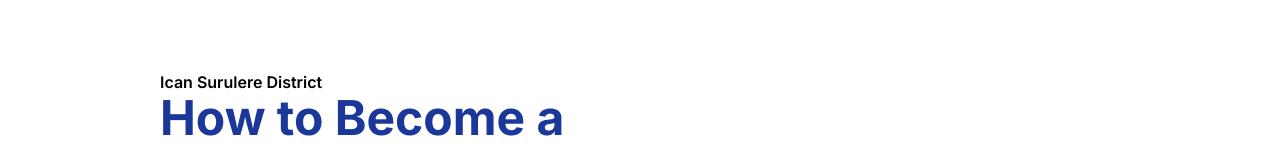
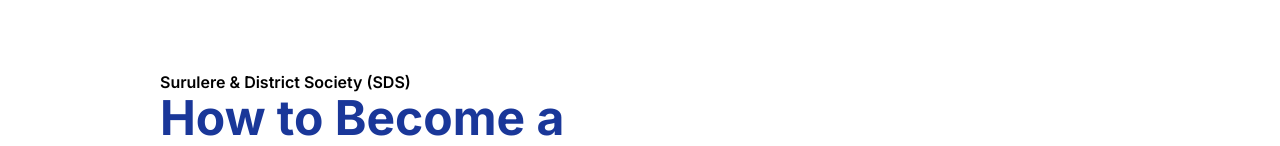
Before and after one commit to Edema-wxd/ican-frontend, a Next.js app: page /membership in a window 1280 px wide. Shown: the part 638-784 px from the top of the page. Built offline with nearby package versions, Linux system fonts and the light colour scheme; a web font is replaced by a local one.

Commit message:
updated the ican names

```diff
--- a/src/app/(home)/about-us/our-excos/page.tsx
+++ b/src/app/(home)/about-us/our-excos/page.tsx
@@ -43,7 +43,7 @@
             linkedin="https://www.linkedin.com/in/dr-bode-oguntoke-3a87731a"
           />
           <Exco
-            name="Dcns. Abosede Abidemi OGUNJOBI"
+            name="Dcns. Abosede Abidemi OGUNJOBI, FCA"
             role="Treasurer "
             imgurl="/excos/Exco-3.png"
             linkedin="https://www.linkedin.com/in/abosede-ogunjobi-fca-acti-19292631?utm_source=share&utm_campaign=share_via&utm_content=profile&utm_medium=android_app"
--- a/src/app/(home)/about-us/page.tsx
+++ b/src/app/(home)/about-us/page.tsx
@@ -17,7 +17,7 @@
       <Heroimg
         subtxt={""}
         toggle={false}
-        maintxt="About Surulere & District Society"
+        maintxt="About Surulere & District Society (SDS)"
         imageUrl="/aboutushero.png"
       >
         <></>
@@ -33,7 +33,7 @@
           </h4>
         </div>
         <div className="flex w-fit flex-col sm:flex-row  gap-12 justify-between">
-        <div className="flex flex-col rounded-xl gap-6 max-w-sm bg-green-200 text-black p-8">
+          <div className="flex flex-col rounded-xl gap-6 max-w-sm bg-green-200 text-black p-8">
             <h6 className=" text-xl font-medium  ">
               OUR VISION
               <hr className="  border opacity-50 w-full border-gray-100   " />
@@ -53,7 +53,6 @@
               excellence in young and vibrant accountants
             </p>
           </div>
-
         </div>
       </div>
       <div className=" w-full p-4 sm:py-20 sm:px-40 bg-green-100 sm:bg-blue-100 flex flex-col items-center justify-center gap-16 ">
@@ -65,7 +64,9 @@
         <div className="flex flex-col sm:grid sm:grid-cols-2 flex-wrap gap-12 items-center justify-center">
           <Itemcard
             name={"Discipline"}
-            info={"Members maintain self-control and adhere to ethical and professional standards"}
+            info={
+              "Members maintain self-control and adhere to ethical and professional standards"
+            }
             icon={<MdBrightness5 className="w-9 h-9 fill-primary" />}
             type="col"
             size=" w-full "
@@ -93,9 +94,7 @@
           />
           <Itemcard
             name={"Synergy"}
-            info={
-              "Members collaborate and unite for collective success."
-            }
+            info={"Members collaborate and unite for collective success."}
             icon={<MdFlipCameraAndroid className="w-9 h-9 fill-primary" />}
             type="col"
             size=" "
--- a/src/components/Adverts.jsx
+++ b/src/components/Adverts.jsx
@@ -6,7 +6,7 @@
     <div className="bg-white p-4 sm:p-20 lg:p-40  flex gap-6 justify-between items-center w-full h-fit">
       <div className="bg-primary rounded-2xl flex flex-col w-full gap-10 p-6 sm:p-10  lg:px-28">
         <h2 className=" text-center text-white text-3xl font-bold">
-          Advert Placement
+          Place Your Advert Here
         </h2>
         <div className="flex flex-col sm:flex-row  justify-between items-center">
           <div className="p-6 flex flex-col gap-4 max-w-96">
--- a/src/components/Faq.jsx
+++ b/src/components/Faq.jsx
@@ -32,7 +32,8 @@
             </AccordionItem>
             <AccordionItem value="item-2">
               <AccordionTrigger className="text-lg">
-                How can I become a member of the ICAN Surulere District?
+                How can I become a member of the Surulere & District Society
+                (SDS)?
               </AccordionTrigger>
               <AccordionContent className=" flex flex-col gap-2">
                 <p className=" text-base">
--- a/src/components/Meminfo.jsx
+++ b/src/components/Meminfo.jsx
@@ -19,7 +19,7 @@
         <div className="flex flex-col gap-12 max-w-[470px] text-left">
           <div>
             <p className="text-base font-semibold text-black">
-              Ican Surulere District
+              Surulere & District Society (SDS)
             </p>
             <h1 className="text-primary text-5xl w-fit">
               Achievements and Milestones
@@ -92,7 +92,7 @@
         <div className="flex flex-col gap-12 max-w-[470px] text-left">
           <div>
             <p className="text-base font-semibold text-black">
-              Ican Surulere District
+              Surulere & District Society (SDS)
             </p>
             <h1 className="text-primary font-bold text-5xl w-fit">
               How to Become a Member
--- a/src/components/genui/Infocard.jsx
+++ b/src/components/genui/Infocard.jsx
@@ -11,7 +11,7 @@
 import Itemcard from "@/components/genui/Itemcard";
 
 function Infocard({
-  subtitle = "ICAN SURULERE DISTRICT",
+  subtitle = "Surulere & District Society (SDS)",
   title,
   data,
   addtxt,
```
